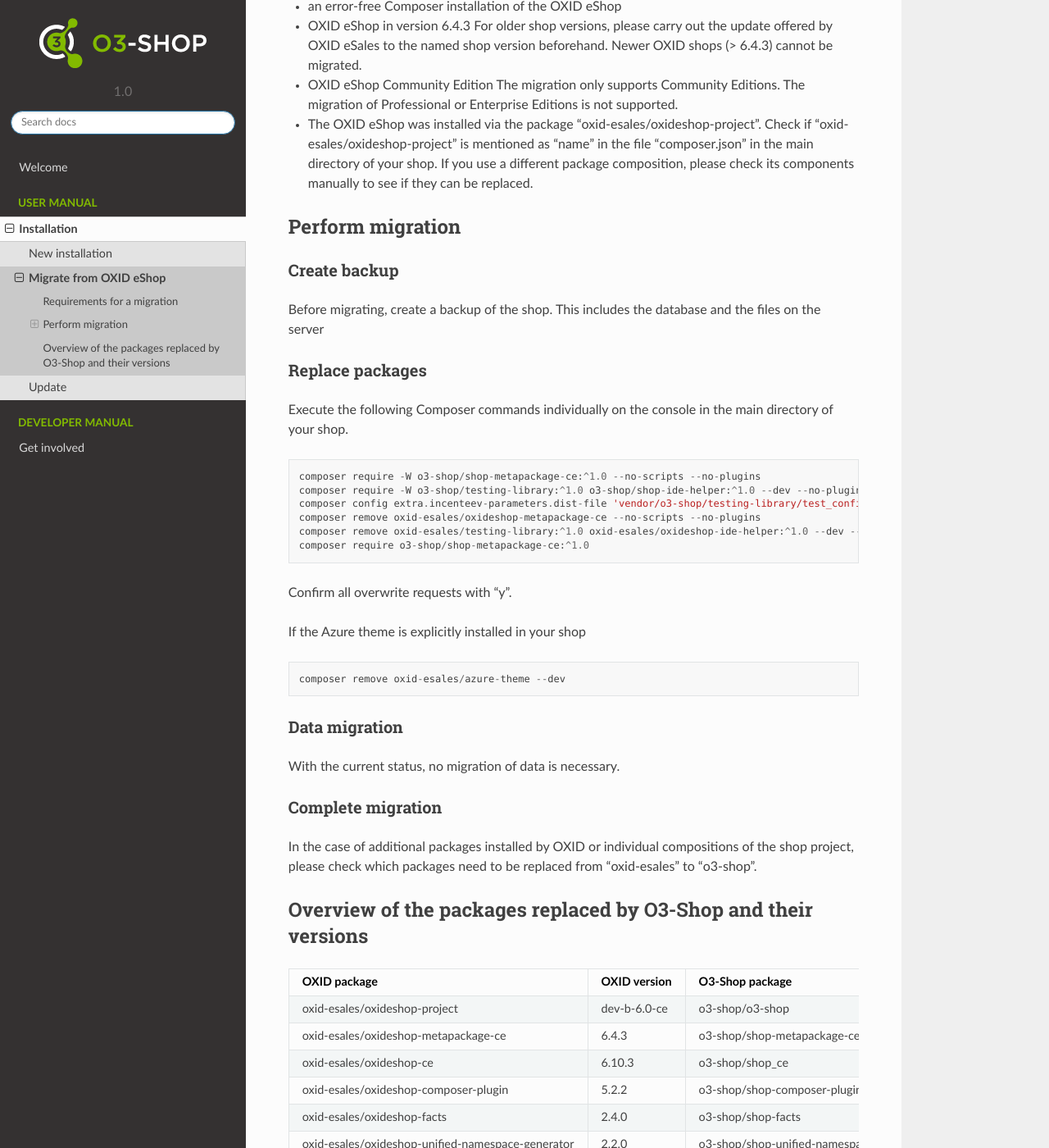
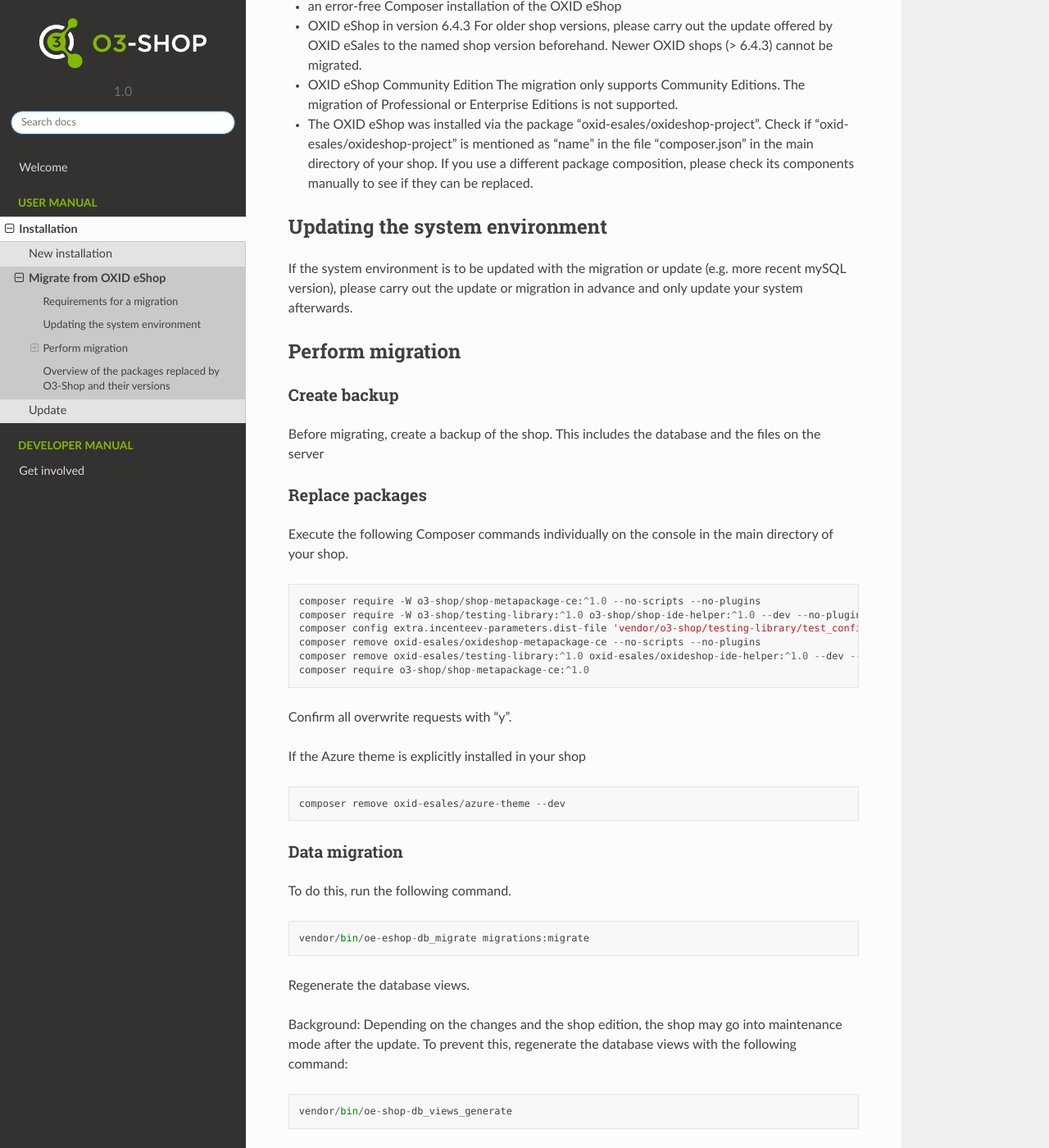
Before and after one commit to o3-shop/o3-documentation, a Sphinx documentation site: the page built from source/user/installation/Migration/index.md, in a window 1280 px wide and 1400 px high, scrolled down 340 px. Shown: the whole window at 82% size. Built offline with Sphinx 7.4.7 and the Read the Docs theme 2.0.0, drawn with Linux system fonts in a browser that asks for light colours.

Commit message:
add notes for planned system environment updates

````diff
--- a/source/user/installation/Migration/index.md
+++ b/source/user/installation/Migration/index.md
@@ -13,6 +13,10 @@ Please ensure that *all* requirements are met beforehand:
   The migration only supports Community Editions. The migration of Professional or Enterprise Editions is not supported.
 - The OXID eShop was installed via the package “oxid-esales/oxideshop-project”.
   Check if “oxid-esales/oxideshop-project” is mentioned as “name” in the file “composer.json” in the main directory of your shop. If you use a different package composition, please check its components manually to see if they can be replaced.
+
+## Updating the system environment
+
+If the system environment is to be updated with the migration or update (e.g. more recent mySQL version), please carry out the update or migration in advance and only update your system afterwards.
 
 ## Perform migration
 
@@ -43,7 +47,21 @@ composer remove oxid-esales/azure-theme --dev
 
 ### Data migration
 
-With the current status, no migration of data is necessary.
+To do this, run the following command.
+
+```
+vendor/bin/oe-eshop-db_migrate migrations:migrate
+```
+
+Regenerate the database views.
+
+Background: Depending on the changes and the shop edition, the shop may go into maintenance mode after the update.
+To prevent this, regenerate the database views with the following command:
+
+```
+vendor/bin/oe-shop-db_views_generate
+```
+
 
 ### Complete migration
 
````
